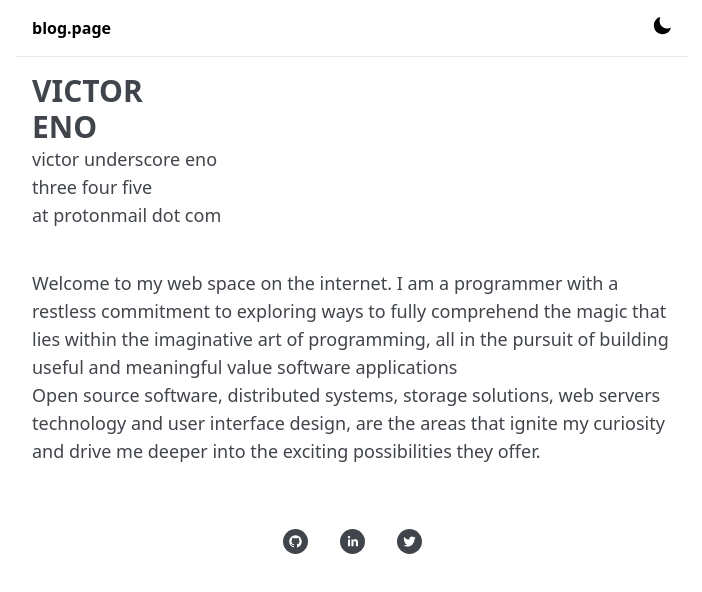
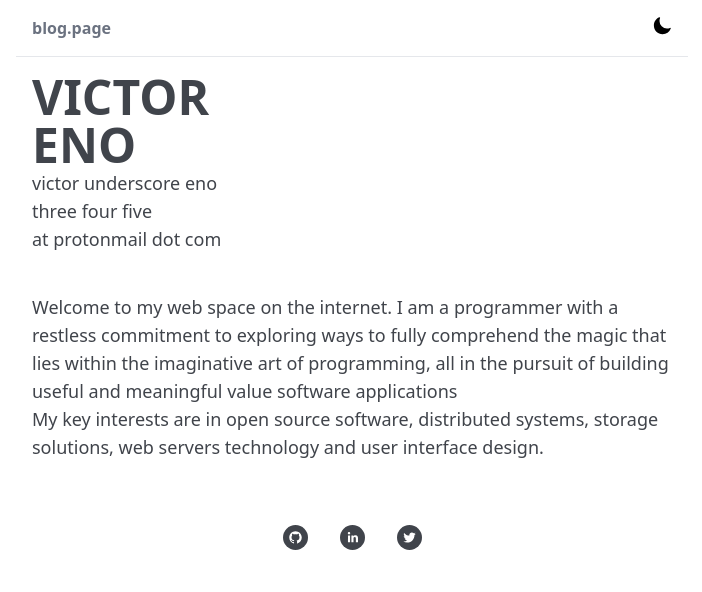
Before and after one commit to victor-eno/vicjournals, a Next.js app: page /about in a window 1280 px wide. Shown: the top 592 px of the page, without its empty margins (288-990 px from the left). Built offline with nearby package versions, Linux system fonts and the light colour scheme.

Commit message:
testing changes

```diff
--- a/pages/about.js
+++ b/pages/about.js
@@ -22,7 +22,7 @@ import { ArrowLongRightIcon } from "@heroicons/react/24/outline";
             <Link href="/" passHref>
               <a>
                <div className="cursor-pointer">
-                  <h3 className="font-bold text-greytext-100">blog.page</h3>
+                  <h3 className="font-bold text-gray-500">blog.page</h3>
                </div>
                </a>
             </Link>
@@ -34,10 +34,10 @@ import { ArrowLongRightIcon } from "@heroicons/react/24/outline";
 
        <div className="flex left-0 p-4">
        <div>
-       <h1 className="text-3xl font-black">
+       <h1 className="text-5xl font-black">
          VICTOR
         </h1>
-        <h1 className="text-3xl font-black">
+        <h1 className="text-5xl font-black">
          ENO
         </h1>
         <p className="vic2 font-base">
@@ -65,10 +65,9 @@ import { ArrowLongRightIcon } from "@heroicons/react/24/outline";
               applications
              </p>
              <p>
-               Open source software, distributed systems,
+               My key interests are in open source software, distributed systems,
                storage solutions, web servers technology and user
-               interface design, are the areas that ignite my curiosity and drive  me deeper into
-               the exciting possibilities they offer.
+               interface design.
              </p>
           </div>
           <br></br>
--- a/pages/blog/[slug].js
+++ b/pages/blog/[slug].js
@@ -51,7 +51,7 @@ function BlogPage({ frontMatter, content }) {
             <Link href="/" passHref>
               <a>
                <div className="cursor-pointer">
-                  <h3 className="font-bold text-greytext-100">blog.page</h3>
+                  <h3 className="font-bold text-gray-500">blog.page</h3>
                </div>
                </a>
             </Link>
--- a/pages/index.js
+++ b/pages/index.js
@@ -22,7 +22,7 @@ export default function Blog({ posts }) {
             <Link href="/about" passHref>
               <a>
                <div className="cursor-pointer">
-                  <h3 className="font-bold text-greytext-100">about.me</h3>
+                  <h3 className="font-bold text-gray-500">about.me</h3>
                </div>
                </a>
             </Link>
@@ -34,10 +34,10 @@ export default function Blog({ posts }) {
 
        <div className="flex Left-0 p-4">
        <div>
-       <h1 className="text-3xl font-black">
+       <h1 className="text-5xl font-black">
         THE LUCID
         </h1>
-        <h1 className="text-3xl font-black">
+        <h1 className="text-5xl font-black">
         TTY1
         </h1>
         <p className="vic2 font-base">
```
